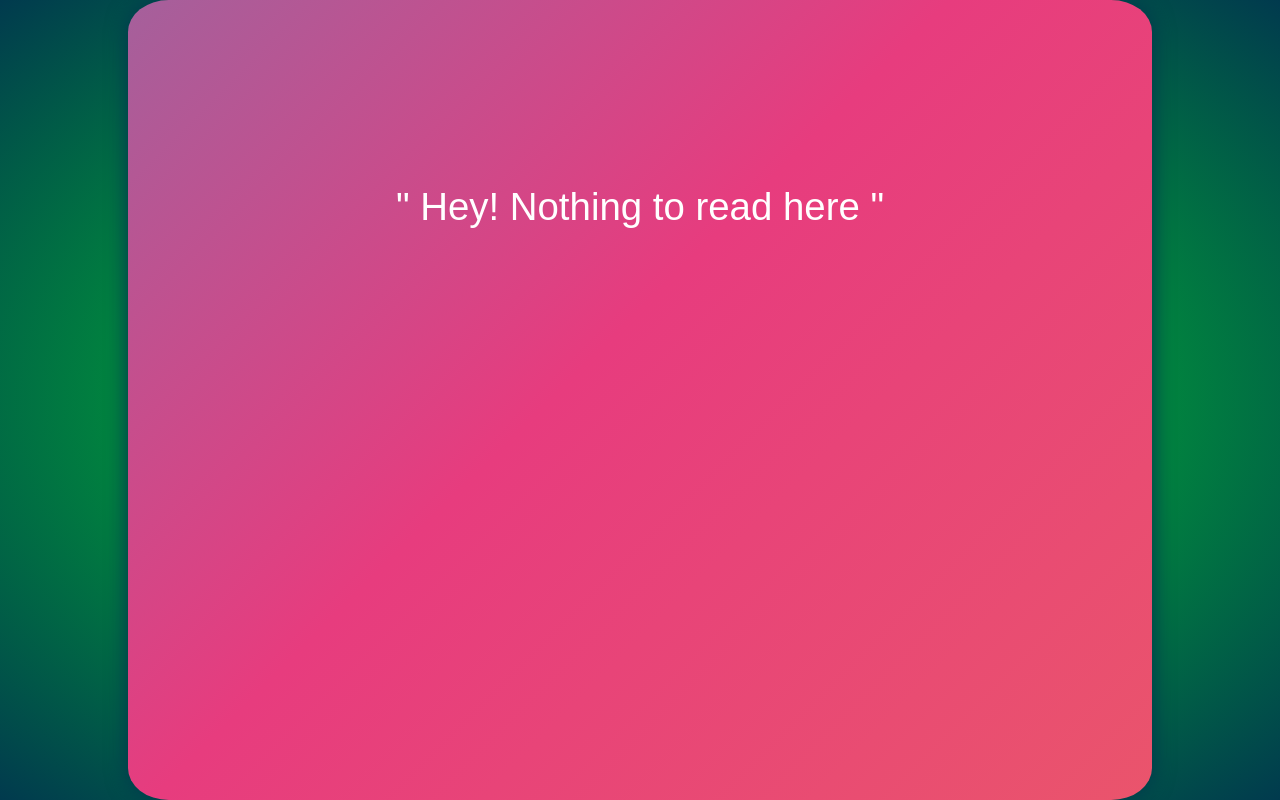
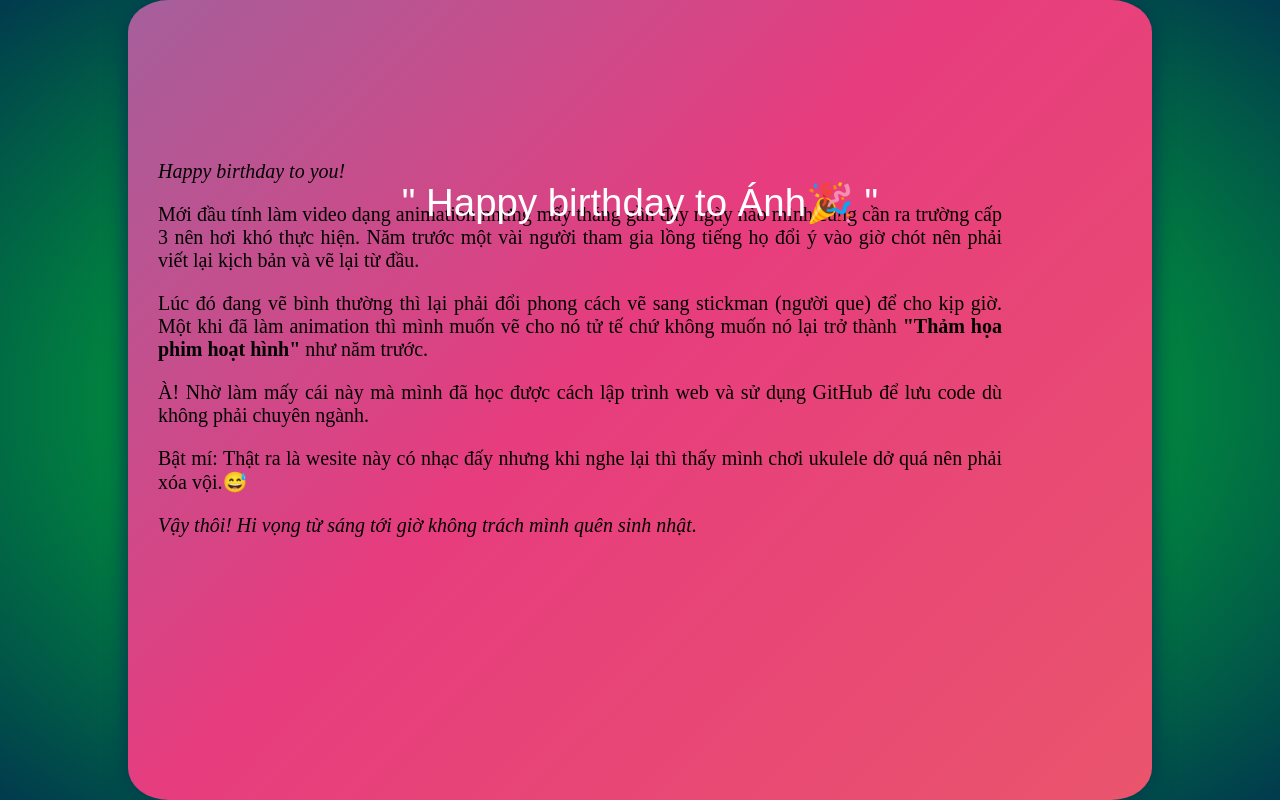
Before and after one commit to YCN-AFS/Happy-birthday-to-Anh, a plain HTML site: page index.html in a window 1280 px wide. Drawn offline with Linux system fonts and the light colour scheme.

Commit message:
Update index.html

```diff
--- a/index.html
+++ b/index.html
@@ -6,6 +6,7 @@
     <meta http-equiv="X-UA-Compatible" content="IE=edge">
     <meta name="viewport" content="width=device-width, initial-scale=1.0">
     <title>Đây chỉ là một cái link bình thường.</title>
+
     <style>
         .body-bg {
 	width: 100%;
@@ -20,6 +21,7 @@
 
 
 .container {
+	color: black;
 	width: 80%;
 	height: 80%;
 	position: fixed;
@@ -92,35 +94,71 @@
 
     </style>
 
-	<title>Page Title</title>
+
 </head>
 
 <body>
 	<div class="body-bg"></div>
 	<div class="container">
+
+		<div style=" margin-left: 30px; text-align: justify;margin-top: 160px;margin-right: 150px;font-size: 20px;">
+			<em>Happy birthday to you!</em><br>
+			<p>Mới đầu tính làm video dạng animation nhưng mấy tháng gần đây ngày nào mình cũng cần ra trường cấp 3 nên hơi khó thực hiện. Năm trước một vài người tham gia lồng tiếng họ đổi ý vào giờ chót nên phải viết lại kịch bản và vẽ lại từ đầu.</p>
+			<p>Lúc đó đang vẽ bình thường thì lại phải đổi phong cách vẽ sang stickman (người que) để cho kịp giờ. Một khi đã làm animation thì mình muốn vẽ cho nó tử tế chứ không muốn nó lại trở thành <strong>"Thảm họa phim hoạt hình"</strong> như năm trước. </p>
+
+			<p>À! Nhờ làm mấy cái này mà mình đã học được cách lập trình web và sử dụng GitHub để lưu code dù không phải chuyên ngành.</p>
+			<p>Bật mí: Thật ra là wesite này có nhạc đấy nhưng khi nghe lại thì thấy mình chơi ukulele dở quá nên phải xóa vội.😅 </p>
+			<em>Vậy thôi! Hi vọng từ sáng tới giờ không trách mình quên sinh nhật.</em>
+
+		</div>
 		<div class="container-data">
+
 			<div id="msg">
+            </div>
 
-
-            </div>
 		</div>
 	</div>
     <script>
+
+
         var messages = ["Happy birthday to Ánh🎉",
         "Chúc mừng sinh nhật lần thứ 21",
-        "Có một ngày sinh nhật vui",
+        "Có một ngày sinh nhật là vui",
         "Lại là website chúc mừng nè",
         "Chúc một ngày tốt lành",
         "Cắt bánh đi 🎂",
-        "Hey! Nothing to read here"
-
+        "Hey! Nothing to read here",
+		"Nên nói gì tiếp nhỉ?",
+		"DON'T READ THIS!",
+		"Tại sao bạn lại vào website này?",
+		"How did you get here?",
+		"お誕生日おめでとう🎉",
+		"Did you know about that?",
+		"Bạn có đang đọc dòng này không?",
+		"Made by FoxCode!",
+		"ありがとう！",
+		"What are you thinking?",
+		"I know that you know that I know.",
+		"Why are you still here?",
+		"Do you like this?",
+		"Sinh nhật của bạn thế nào?"
         ];
 
+		document.getElementById("msg")
+		.innerHTML = "Vns hxsjs ";
+
+		document.getElementById("msg")
+		.innerHTML = '" ' + messages[0] + ' "'
+
+        setInterval(myTimer, 8000);
+		function myTimer() {
         var i = messages.length;
         var s = Math.floor(Math.random() * i);
-
         document.getElementById("msg")
         .innerHTML = '" ' + messages[s] + ' "';
+		}
+
+
     </script>
 
 </body>
```
